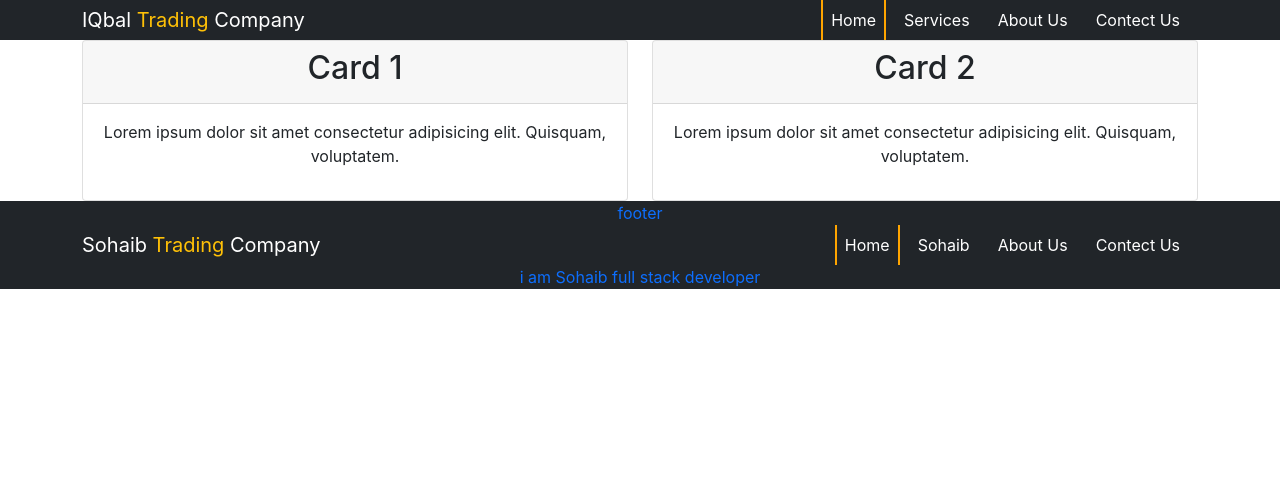
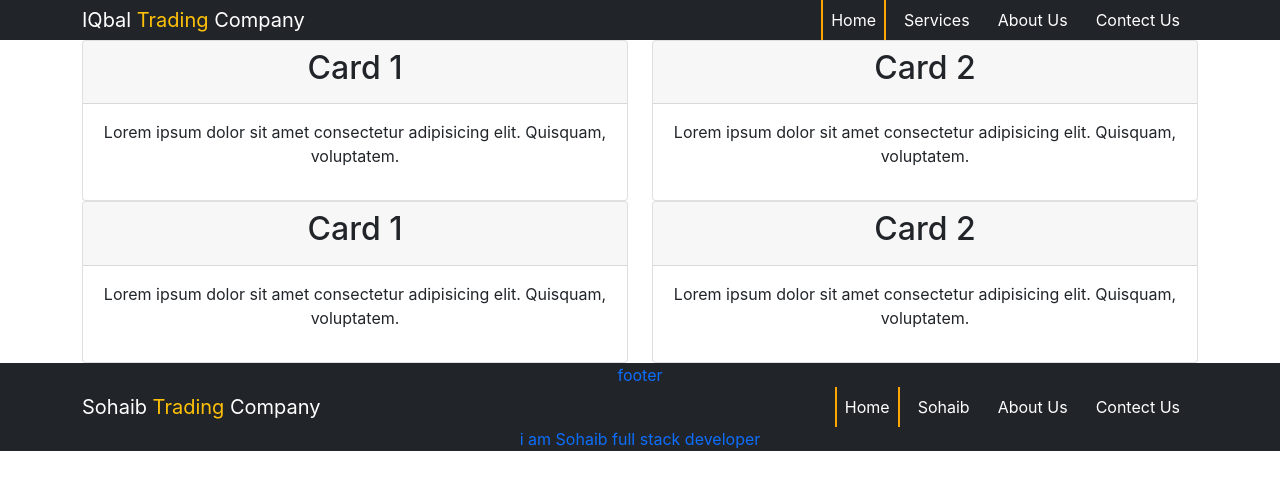
Before and after one commit to shaharyar-169/gitpractice, a React (Create React App) app: page / in a window 1280 px wide. Shown: the top 490 px of the page. Built offline with nearby package versions, Linux system fonts and the light colour scheme.

Commit message:
Add two more card

```diff
--- a/src/container.js
+++ b/src/container.js
@@ -31,6 +31,34 @@ export default function Container() {
           </div>
         </div>
       </div>
+      <div className="row">
+        <div className="col-md-6">
+          <div className="card">
+            <div className="card-header">
+              <h2>Card 1</h2>
+            </div>
+            <div className="card-body">
+              <p>
+                Lorem ipsum dolor sit amet consectetur adipisicing elit.
+                Quisquam, voluptatem.
+              </p>
+            </div>
+          </div>
+        </div>
+        <div className="col-md-6">
+          <div className="card">
+            <div className="card-header">
+              <h2>Card 2</h2>
+            </div>
+            <div className="card-body">
+              <p>
+                Lorem ipsum dolor sit amet consectetur adipisicing elit.
+                Quisquam, voluptatem.
+              </p>
+            </div>
+          </div>
+        </div>
+      </div>
     </div>
   );
 }
```
